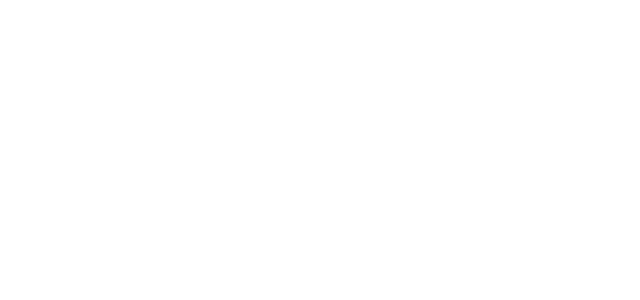
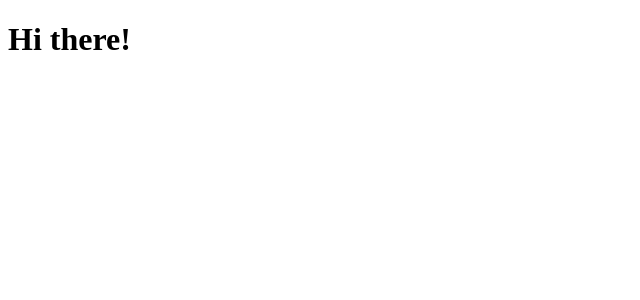
Before and after one commit to khatera-ahad/react-bank-managment-dashboard, a React (Vite) app: page / in a window 1280 px wide. Shown: the top 300 px of the page, without its empty margins (0-640 px from the left). Built offline with nearby package versions, Linux system fonts and the light colour scheme.

Commit message:
feat: Test UI

```diff
--- a/src/App.jsx
+++ b/src/App.jsx
@@ -3,7 +3,7 @@
 import './App.css'
 
 function App() {
-
+  return (<h1>Hi there!</h1>)
 }
 
 export default App
```
